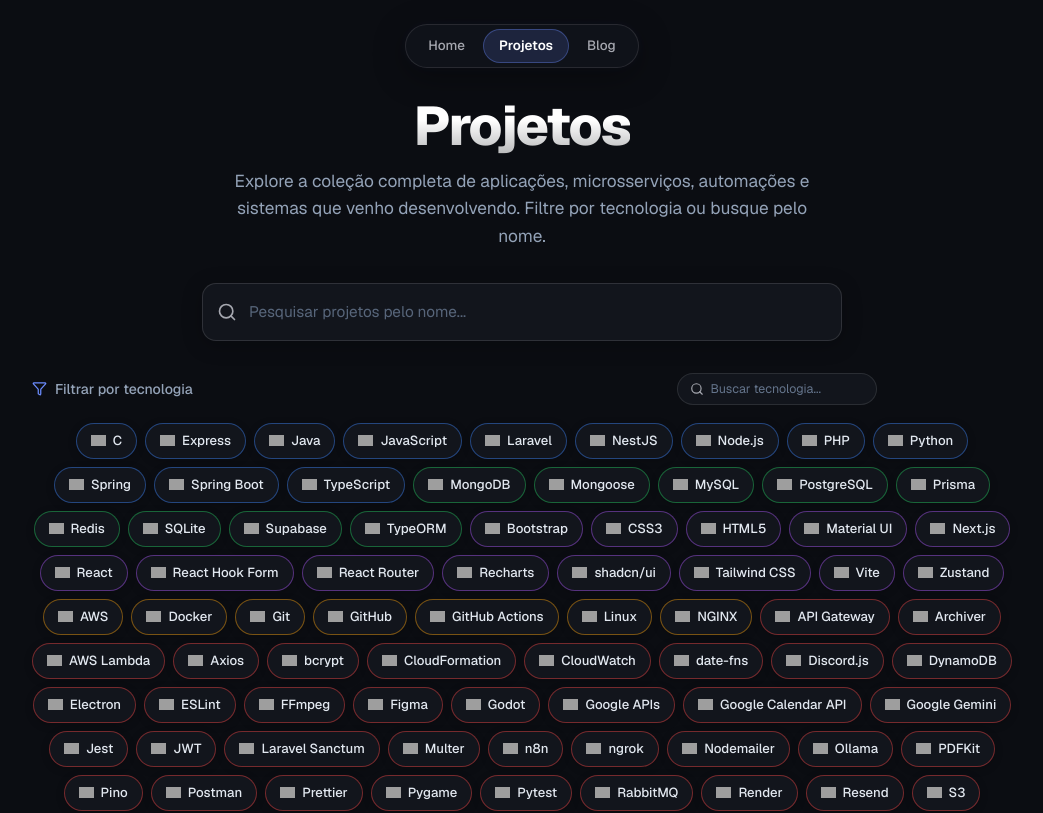
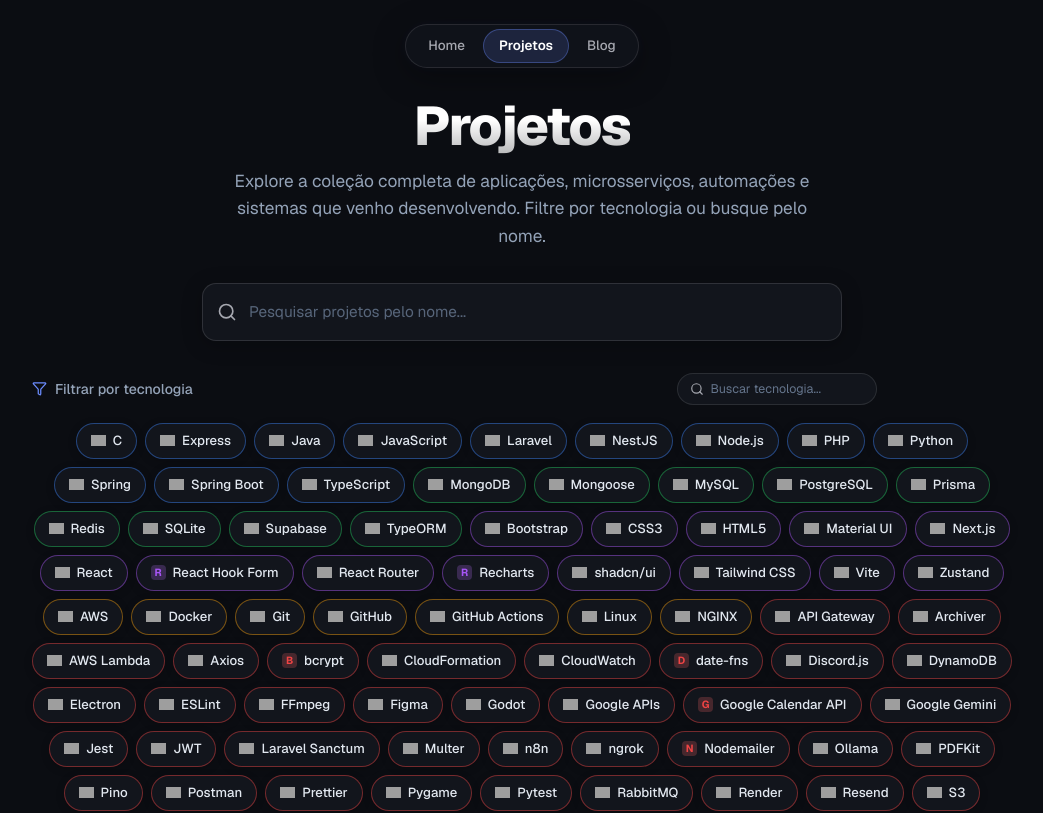
Before and after one commit to DavidEricson00/Portfolio, a Next.js app: page /projetos in a window 1280 px wide. Shown: the top 813 px of the page, without its empty margins (118-1161 px from the left). Built offline with nearby package versions, Linux system fonts and the light colour scheme; grey boxes are pictures that could not be loaded.

Commit message:
feat: create fallback for technologies without icon

```diff
--- a/components/experience/TechnologyPill.tsx
+++ b/components/experience/TechnologyPill.tsx
@@ -1,5 +1,6 @@
 "use client";
 
+import { useState } from "react";
 import { motion } from "motion/react";
 import { useRouter } from "next/navigation";
 import type { Technology } from "@/types/technology";
@@ -12,8 +13,10 @@
 };
 
 export function TechnologyPill({ technology, onClick }: TechnologyPillProps) {
+  const [imageError, setImageError] = useState(false);
   const router = useRouter();
   const config = technologyCategoryConfig[technology.category];
+  const initial = technology.name ? technology.name.charAt(0).toUpperCase() : "?";
 
   const handleClick = (e: React.MouseEvent) => {
     e.stopPropagation();
@@ -41,7 +44,8 @@
         } as React.CSSProperties
       }
     >
-      {/* eslint-disable-next-line @next/next/no-img-element */}
+      {!imageError && technology.iconUrl ? (
+        /* eslint-disable-next-line @next/next/no-img-element */
         <img
           src={technology.iconUrl}
           alt={technology.name}
@@ -49,7 +53,13 @@
           loading="lazy"
           width={14}
           height={14}
+          onError={() => setImageError(true)}
         />
+      ) : (
+        <span className="tech-pill-fallback-icon" aria-hidden="true">
+          {initial}
+        </span>
+      )}
       <span className="tech-pill-name">{technology.name}</span>
     </motion.button>
   );
--- a/components/projects-page/TechnologyFilter.tsx
+++ b/components/projects-page/TechnologyFilter.tsx
@@ -1,5 +1,6 @@
 "use client";
 
+import { useState } from "react";
 import type { Technology } from "@/types/technology";
 import { technologyCategoryConfig } from "@/types/technology";
 
@@ -14,8 +15,10 @@
   isSelected,
   onToggle,
 }: TechnologyFilterProps) {
+  const [imageError, setImageError] = useState(false);
   const config = technologyCategoryConfig[technology.category];
   const accentColor = config?.accentColor ?? "var(--primary)";
+  const initial = technology.name ? technology.name.charAt(0).toUpperCase() : "?";
 
   return (
     <button
@@ -30,7 +33,8 @@
         } as React.CSSProperties
       }
     >
-      {/* eslint-disable-next-line @next/next/no-img-element */}
+      {!imageError && technology.iconUrl ? (
+        /* eslint-disable-next-line @next/next/no-img-element */
         <img
           src={technology.iconUrl}
           alt=""
@@ -39,7 +43,13 @@
           width={16}
           height={16}
           aria-hidden="true"
+          onError={() => setImageError(true)}
         />
+      ) : (
+        <span className="technology-filter-fallback-icon" aria-hidden="true">
+          {initial}
+        </span>
+      )}
       <span className="technology-filter-label">{technology.name}</span>
     </button>
   );
--- a/components/projects-page/projects-page.css
+++ b/components/projects-page/projects-page.css
@@ -363,6 +363,26 @@
   height: 15px;
   object-fit: contain;
   flex-shrink: 0;
+}
+
+.technology-filter-fallback-icon {
+  width: 15px;
+  height: 15px;
+  border-radius: 4px;
+  display: inline-flex;
+  align-items: center;
+  justify-content: center;
+  font-size: 0.65rem;
+  font-weight: 700;
+  color: var(--filter-accent, var(--primary));
+  background: color-mix(in srgb, var(--filter-accent, var(--primary)) 20%, rgba(255, 255, 255, 0.05));
+  flex-shrink: 0;
+  line-height: 1;
+}
+
+.technology-filter-pill-selected .technology-filter-fallback-icon {
+  color: #ffffff;
+  background: rgba(255, 255, 255, 0.2);
 }
 
 .technology-filter-label {
--- a/components/skills/SkillItem.tsx
+++ b/components/skills/SkillItem.tsx
@@ -1,5 +1,6 @@
 "use client";
 
+import { useState } from "react";
 import { useRouter } from "next/navigation";
 import type { Technology } from "@/types/technology";
 import { technologyCategoryConfig } from "@/types/technology";
@@ -7,16 +8,17 @@
 export type SkillItemProps = {
   technology: Technology;
   onClick?: (technology: Technology) => void;
-  /** Retorna true se o marquee está num estado de drag - evita navegação acidental */
   getHasDragged?: () => boolean;
 };
 
 export function SkillItem({ technology, onClick, getHasDragged }: SkillItemProps) {
+  const [imageError, setImageError] = useState(false);
   const router = useRouter();
   const config = technologyCategoryConfig[technology.category];
+  const initial = technology.name ? technology.name.charAt(0).toUpperCase() : "?";
+  const showFallback = imageError || !technology.iconUrl;
 
   const handleClick = (e: React.MouseEvent) => {
-    // Aborta o clique se o usuário estava arrastando o marquee
     if (getHasDragged?.()) {
       e.preventDefault();
       e.stopPropagation();
@@ -45,8 +47,11 @@
         } as React.CSSProperties
       }
     >
-      <div className="skill-item-icon-wrap">
-        {/* eslint-disable-next-line @next/next/no-img-element */}
+      <div
+        className={`skill-item-icon-wrap${showFallback ? " skill-item-icon-wrap-fallback" : ""}`}
+      >
+        {!showFallback ? (
+          /* eslint-disable-next-line @next/next/no-img-element */
           <img
             src={technology.iconUrl}
             alt={technology.name}
@@ -54,8 +59,14 @@
             loading="lazy"
             width={32}
             height={32}
-          draggable={false} // IMPORTANTE: Impede o arrasto nativo da imagem no navegador
+            draggable={false}
+            onError={() => setImageError(true)}
           />
+        ) : (
+          <span className="skill-item-fallback-icon" aria-hidden="true">
+            {initial}
+          </span>
+        )}
       </div>
     </button>
   );
--- a/data/projects.mock.ts
+++ b/data/projects.mock.ts
@@ -36,7 +36,7 @@
       "docker",
       "eslint",
       "sqlite",
-  "prettier",
+      "prettier",
     ]),
     repositoryUrl: "https://github.com/DavidEricson00/LetterDrop",
     featured: true,
@@ -1224,7 +1224,6 @@
       "vite",
       "tailwindcss",
       "axios",
-      "reactrouter",
       "zustand",
       "mysql",
       "reactrouter",
@@ -2506,7 +2505,6 @@
       "typescript",
       "vite",
       "mui",
-      "reactrouter",
       "reacthookform",
       "yup",
       "axios",
--- a/data/technologies.mock.ts
+++ b/data/technologies.mock.ts
@@ -168,7 +168,6 @@
     id: "reacthookform",
     name: "React Hook Form",
     category: "frontend",
-    iconUrl: "https://go-skill-icons.vercel.app/api/icons?i=reacthookform",
     featured: false,
     ranking: 78,
   },
@@ -184,7 +183,6 @@
     id: "recharts",
     name: "Recharts",
     category: "frontend",
-    iconUrl: "https://go-skill-icons.vercel.app/api/icons?i=recharts",
     featured: false,
     ranking: 72,
   },
@@ -374,7 +372,6 @@
     id: "zod",
     name: "Zod",
     category: "ferramentas_outros",
-    iconUrl: "https://go-skill-icons.vercel.app/api/icons?i=zod",
     featured: true,
     ranking: 86,
   },
@@ -446,7 +443,7 @@
     id: "apigateway",
     name: "API Gateway",
     category: "ferramentas_outros",
-    iconUrl: "https://skillicons.dev/icons?i=aws",
+    iconUrl: "https://go-skill-icons.vercel.app/api/icons?i=apigateway",
     featured: false,
     ranking: 78,
   },
@@ -462,7 +459,7 @@
     id: "s3",
     name: "S3",
     category: "ferramentas_outros",
-    iconUrl: "https://skillicons.dev/icons?i=aws",
+    iconUrl: "https://go-skill-icons.vercel.app/api/icons?i=s3",
     featured: false,
     ranking: 78,
   },
@@ -478,7 +475,7 @@
     id: "googleapis",
     name: "Google APIs",
     category: "ferramentas_outros",
-    iconUrl: "https://go-skill-icons.vercel.app/api/icons?i=google",
+    iconUrl: "https://go-skill-icons.vercel.app/api/icons?i=gcp",
     featured: true,
     ranking: 76,
   },
@@ -502,7 +499,6 @@
     id: "bcrypt",
     name: "bcrypt",
     category: "ferramentas_outros",
-    iconUrl: "https://go-skill-icons.vercel.app/api/icons?i=bcrypt",
     featured: true,
     ranking: 74,
   },
@@ -526,7 +522,7 @@
     id: "cloudformation",
     name: "CloudFormation",
     category: "ferramentas_outros",
-    iconUrl: "https://skillicons.dev/icons?i=aws",
+    iconUrl: "https://go-skill-icons.vercel.app/api/icons?i=cloudformation",
     featured: false,
     ranking: 72,
   },
@@ -534,7 +530,7 @@
     id: "cloudwatch",
     name: "CloudWatch",
     category: "ferramentas_outros",
-    iconUrl: "https://skillicons.dev/icons?i=aws",
+    iconUrl: "https://go-skill-icons.vercel.app/api/icons?i=cloudwatch",
     featured: false,
     ranking: 72,
   },
@@ -542,7 +538,6 @@
     id: "googlecalendar",
     name: "Google Calendar API",
     category: "ferramentas_outros",
-    iconUrl: "https://go-skill-icons.vercel.app/api/icons?i=googlecalendar",
     featured: false,
     ranking: 72,
   },
@@ -550,7 +545,6 @@
     id: "datefns",
     name: "date-fns",
     category: "ferramentas_outros",
-    iconUrl: "https://go-skill-icons.vercel.app/api/icons?i=datefns",
     featured: false,
     ranking: 70,
   },
@@ -590,7 +584,6 @@
     id: "sharp",
     name: "Sharp",
     category: "ferramentas_outros",
-    iconUrl: "https://go-skill-icons.vercel.app/api/icons?i=sharp",
     featured: false,
     ranking: 68,
   },
@@ -598,7 +591,6 @@
     id: "nodemailer",
     name: "Nodemailer",
     category: "ferramentas_outros",
-    iconUrl: "https://go-skill-icons.vercel.app/api/icons?i=nodemailer",
     featured: false,
     ranking: 68,
   },
@@ -630,7 +622,7 @@
     id: "sanctum",
     name: "Laravel Sanctum",
     category: "ferramentas_outros",
-    iconUrl: "https://go-skill-icons.vercel.app/api/icons?i=laravel",
+    iconUrl: "https://go-skill-icons.vercel.app/api/icons?i=sanctum",
     featured: false,
     ranking: 62,
   },
@@ -638,7 +630,6 @@
     id: "yup",
     name: "Yup",
     category: "ferramentas_outros",
-    iconUrl: "https://go-skill-icons.vercel.app/api/icons?i=yup",
     featured: false,
     ranking: 62,
   },
@@ -662,7 +653,6 @@
     id: "ytdlp",
     name: "yt-dlp",
     category: "ferramentas_outros",
-    iconUrl: "https://go-skill-icons.vercel.app/api/icons?i=ytdlp",
     featured: false,
     ranking: 60,
   },
--- a/types/technology.ts
+++ b/types/technology.ts
@@ -9,7 +9,7 @@
   id: string;
   name: string;
   category: TechnologyCategory;
-  iconUrl: string;
+  iconUrl?: string;
   featured: boolean;
   ranking: number;
 };
```
Also changed, not shown: components/experience/technology-pill.css (+15 -0 lines), components/skills/skills.css (+39 -8 lines). Lines whose indentation alone changed are shown as unchanged.
